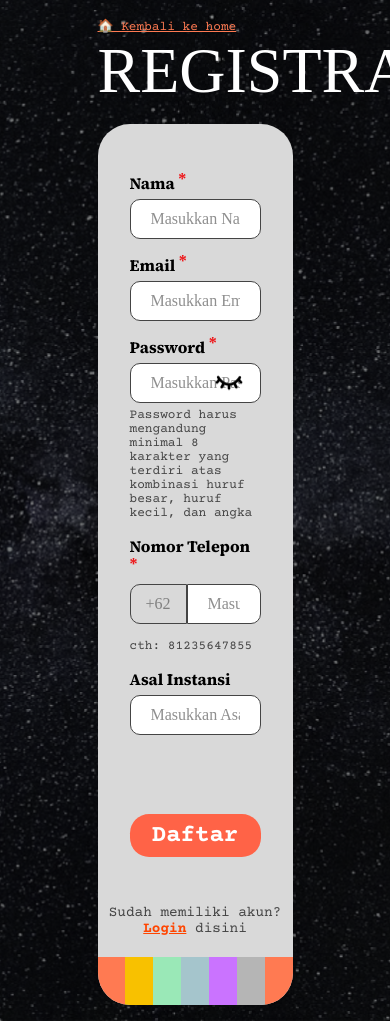
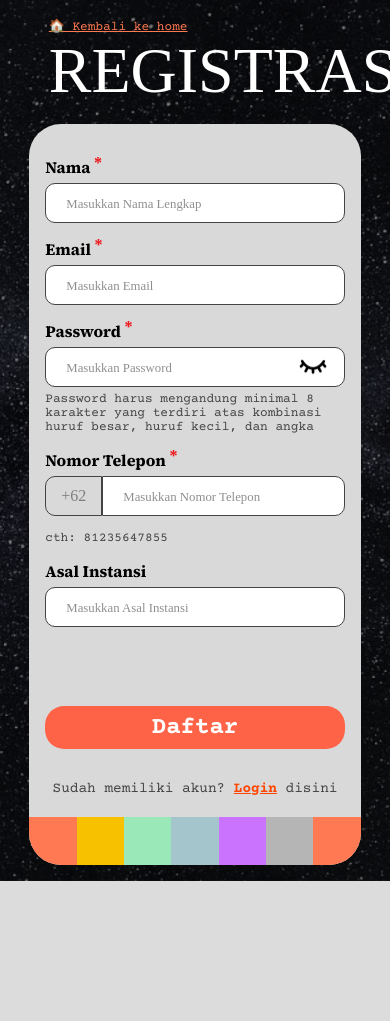
Before and after one commit to Kechenk/Evolution-ITS-2025, a PHP site: the page made by Register Page/register.html in a window 390 px wide; the page is wider, and only the part inside the window is pictured. After the commit the page ends 881 px from the top of that part, so only its background shows below. Run offline with PHP 8.4, Linux system fonts and the light colour scheme; some web fonts are replaced.

Commit message:
Register Page - Responsive - done

```diff
--- a/Register Page/register.html
+++ b/Register Page/register.html
@@ -18,7 +18,7 @@
             <input type="text" id="name" placeholder="Masukkan Nama Lengkap" required>
 
             <label for="email">Email <span class="required">*</span></label>
-            <input type="email" id="email" placeholder="Masukkan Email Anda" required>
+            <input type="email" id="email" placeholder="Masukkan Email  " required>
 
             <label for="password">Password <span class="required">*</span></label>
             <div class="password-input">
@@ -30,12 +30,12 @@
             <label for="phone">Nomor Telepon <span class="required">*</span></label>
             <div class="phone-input">
                 <span>+62</span>
-                <input type="tel" id="phone" class="phone-input-form" placeholder="Masukkan Nomor Telepon Anda" required>
+                <input type="tel" id="phone" class="phone-input-form" placeholder="Masukkan Nomor Telepon" required>
             </div>
             <small>cth: 81235647855</small>
 
             <label for="institution">Asal Instansi</label>
-            <input type="text" id="institution" placeholder="Masukkan Asal Instansi Anda">
+            <input type="text" id="institution" placeholder="Masukkan Asal Instansi">
 
             <button type="submit" class="btn-register">Daftar</button>
         </form>
--- a/Register Page/styles.css
+++ b/Register Page/styles.css
@@ -1,14 +1,6 @@
 @import url('https://fonts.googleapis.com/css2?family=Source+Serif+4:wght@400;600;700&display=swap');
 @import url('https://fonts.googleapis.com/css2?family=Courier+Prime:ital,wght@0,400;0,700;1,400;1,700&display=swap');
 
-
-* {
-  margin: 0;
-  padding: 0;
-  box-sizing: border-box;
-}
-
-/* Global Styles */
 @font-face {
   font-family: 'Milky Vantage';
   src: url('https://fonts.cdnfonts.com/s/118477/MilkyVintage-Regular.woff') format('woff');
@@ -19,6 +11,12 @@
   font-style: normal;
   font-weight: 400;
   src: local('Space Mono'), url('https://fonts.cdnfonts.com/s/15317/SpaceMono-Regular.woff') format('woff');
+}
+
+* {
+  margin: 0;
+  padding: 0;
+  box-sizing: border-box;
 }
 
 body {
@@ -49,8 +47,8 @@ body {
 }
 
 .container {
-  max-width: 50%;
-    margin: 1rem auto;
+  width: 50%;
+  margin: 1rem auto;
   background-color: #D9D9D9;
   text-decoration: none;
   color: #FF4500;
@@ -199,3 +197,27 @@ body {
   width: 20%;
   height: 3rem;
 }
+
+
+@media only screen and (max-width: 1024px) {
+  .headline{
+    width: 75%;
+  }
+  .container {
+    width: 75%;
+  }
+}
+
+@media only screen and (max-width: 520px) {
+  .container {
+    width: 85%;
+  }
+
+  .register-form {
+    margin: 2rem 1rem;
+  }
+
+  .register-form input::placeholder{
+    font-size: 0.8rem;
+  }
+}
```
